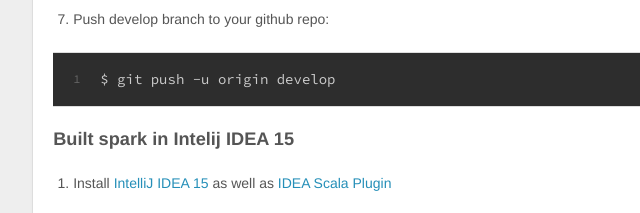
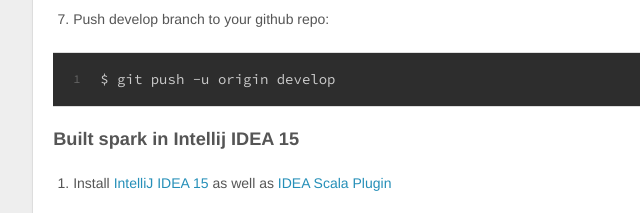
Before and after one commit to linbojin/linbojin.github.io, a plain HTML site: page index.html in a window 1280 px wide. Shown: the part 1320-1533 px from the top of the page, 8-648 px from the left. Drawn offline with nearby package versions, Linux system fonts and the light colour scheme.

Commit message:
Site updated: 2016-01-09 21:24:08

```diff
--- a/index.html
+++ b/index.html
@@ -106,7 +106,7 @@
  <figure class="highlight bash"><table><tr><td class="gutter"><pre><span class="line">1</span><br></pre></td><td class="code"><pre><span class="line">$ git push -u origin develop</span><br></pre></td></tr></table></figure>
 </li>
 </ol>
-<h3 id="Built_spark_in_Intelij_IDEA_15"><a href="#Built_spark_in_Intelij_IDEA_15" class="headerlink" title="Built spark in Intelij IDEA 15"></a>Built spark in Intelij IDEA 15</h3><ol>
+<h3 id="Built_spark_in_Intellij_IDEA_15"><a href="#Built_spark_in_Intellij_IDEA_15" class="headerlink" title="Built spark in Intellij IDEA 15"></a>Built spark in Intellij IDEA 15</h3><ol>
 <li>Install <a href="https://www.jetbrains.com/idea/download/" target="_blank" rel="external">IntelliJ IDEA 15</a> as well as <a href="https://plugins.jetbrains.com/plugin/?id=1347" target="_blank" rel="external">IDEA Scala Plugin</a></li>
 <li><p>Make sure your are in your own develop branch:</p>
  <figure class="highlight bash"><table><tr><td class="gutter"><pre><span class="line">1</span><br></pre></td><td class="code"><pre><span class="line">$ git checkout develop</span><br></pre></td></tr></table></figure>
```
Also changed, not shown: 2016/01/09/Reading-Spark-Souce-Code-in-IntelliJ-IDEA/index.html (+2 -2 lines).
